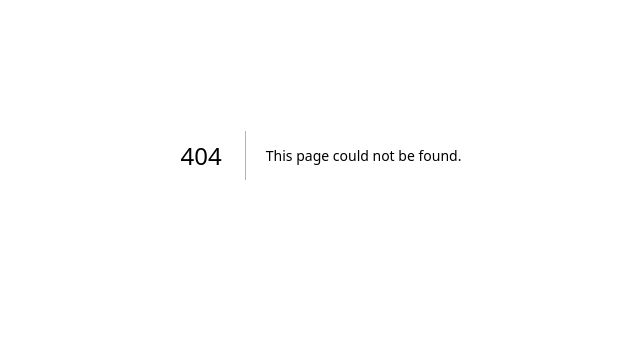
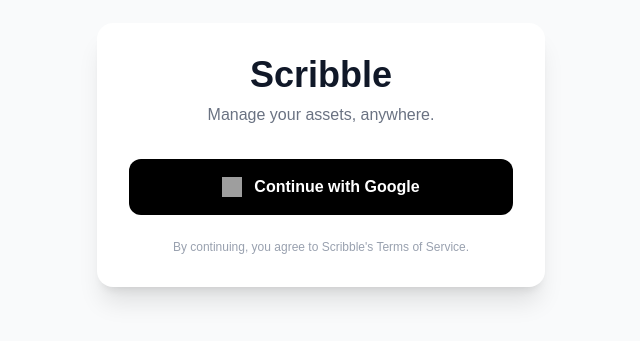
Before and after one commit to Jose-Barasa1/Scribblr, a Next.js app in the folder frontend/: page /login in a window 1280 px wide. Before the commit this address had no page. Shown: the part 245-586 px from the top of the page, without its empty margins (319-959 px from the left). Built offline with nearby package versions, Linux system fonts and the light colour scheme; grey boxes are pictures that could not be loaded.

Commit message:
Updated contact section

```diff
--- a/frontend/jsconfig.json
+++ b/frontend/jsconfig.json
@@ -1,7 +1,8 @@
 {
   "compilerOptions": {
+    "baseUrl":".",
     "paths": {
-      "@/*": ["frontend/src/*"]
+      "@/*": ["./src/*"]
     }
   }
 }
--- a/frontend/package.json
+++ b/frontend/package.json
@@ -9,9 +9,9 @@
     "lint": "eslint"
   },
   "dependencies": {
-    "next": "16.1.3",
-    "react": "19.2.3",
-    "react-dom": "19.2.3"
+    "next": "^16.1.3",
+    "react": "^19.2.3",
+    "react-dom": "^19.2.3"
   },
   "devDependencies": {
     "@tailwindcss/postcss": "^4",
--- /dev/null
+++ b/frontend/src/app/login/page.js
@@ -0,0 +1,40 @@
+'use client'
+import { useState } from 'react';
+
+export default function LoginPage() {
+  const [loading, setLoading] = useState(false);
+
+  const handleLogin = () => {
+    setLoading(true);
+    // Redirecting to the backend Google route
+    window.location.href = "http://localhost:5000/api/auth/google";
+  };
+
+  return (
+    <div className="flex flex-col items-center justify-center min-h-screen bg-gray-50 p-4">
+      <div className="w-full max-w-md p-8 bg-white rounded-2xl shadow-xl text-center">
+        <h1 className="text-4xl font-extrabold text-gray-900 mb-2">Scribble</h1>
+        <p className="text-gray-500 mb-8">Manage your assets, anywhere.</p>
+
+        <button
+          onClick={handleLogin}
+          disabled={loading}
+          className="w-full flex items-center justify-center gap-3 px-6 py-4 bg-black hover:bg-gray-800 text-white font-semibold rounded-xl transition-all duration-200 disabled:opacity-70"
+        >
+          {loading ? (
+            <div className="w-5 h-5 border-2 border-white border-t-transparent rounded-full animate-spin" />
+          ) : (
+            <>
+              <img src="https://www.svgrepo.com/show/475656/google-color.svg" className="w-5 h-5" alt="Google" />
+              Continue with Google
+            </>
+          )}
+        </button>
+
+        <p className="mt-6 text-xs text-gray-400">
+          By continuing, you agree to Scribble's Terms of Service.
+        </p>
+      </div>
+    </div>
+  );
+}
```
Also changed, not shown: 1 other file (tests, documents, lock files or other folders).
